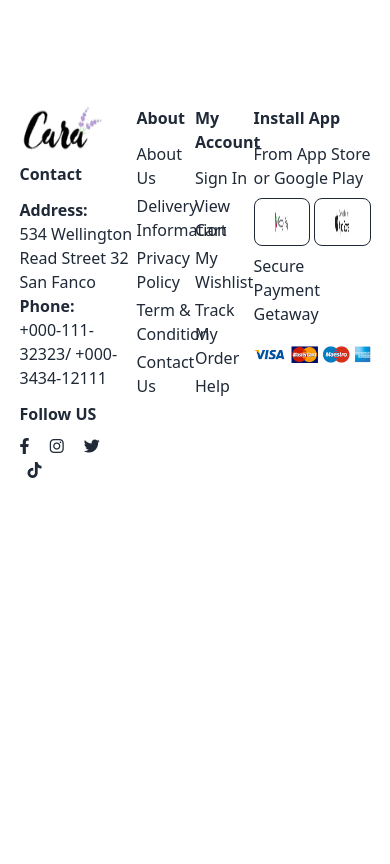
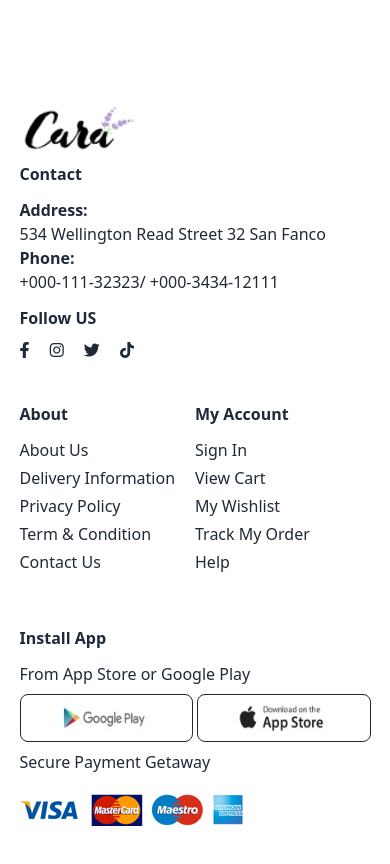
Before and after one commit to moHazzad/E-com-cera, a plain HTML site: page index.html in a window 390 px wide. Shown: the part 9089-9953 px from the top of the page. Before the commit the page ends 9599 px from the top, so only its background shows below. Drawn offline with nearby package versions, Linux system fonts and the light colour scheme; files whose address does not match are found by name.

Commit message:
home full responsive

```diff
--- a/index.html
+++ b/index.html
@@ -554,7 +554,7 @@
         <div class="w-[90%] mx-auto">
           <div class=" ">
             <div class="grid grid-cols-6" >
-              <div class="col-span-2">
+              <div class="xl:col-span-2 lg:col-span-2  col-span-full ">
                 <figure><img class="btn btn-ghost p-0 " src="./img/logo.png" alt=""></figure>
                 <h5  class="font-bold my-2">Contact</h5>
                 <div class="my-3">
@@ -573,7 +573,7 @@
                   </div>
                 </div>
                 <!-- about part  -->
-                <div class="col-span-1">
+                <div class="xl:col-span-1 lg:col-span-1  col-span-3 xl:my-0 lg:my-0 my-10">
                   <h1 class="font-bold">About</h1>
                   <div class="my-3">
                     <p class="mb-1">About Us </p>
@@ -585,7 +585,7 @@
                   </div>
                 </div>
                 <!-- My account  part  -->
-                <div class="col-span-1">
+                <div class="xl:col-span-1 lg:col-span-1  col-span-3  xl:my-0 lg:my-0 my-10">
                   <h1 class="font-bold">My Account</h1>
                   <div class="my-3">
                     <p class="mb-1">Sign In </p>
@@ -597,7 +597,7 @@
                   </div>
                 </div>
                 <!-- Install app  part  -->
-                <div class="col-span-2">
+                <div class="xl:col-span-2 lg:col-span-2  col-span-full ">
                   <h1 class="font-bold">Install App</h1>
                   <div class="my-3">
                     <p class="mb-1">From App Store or Google Play</p>
```
